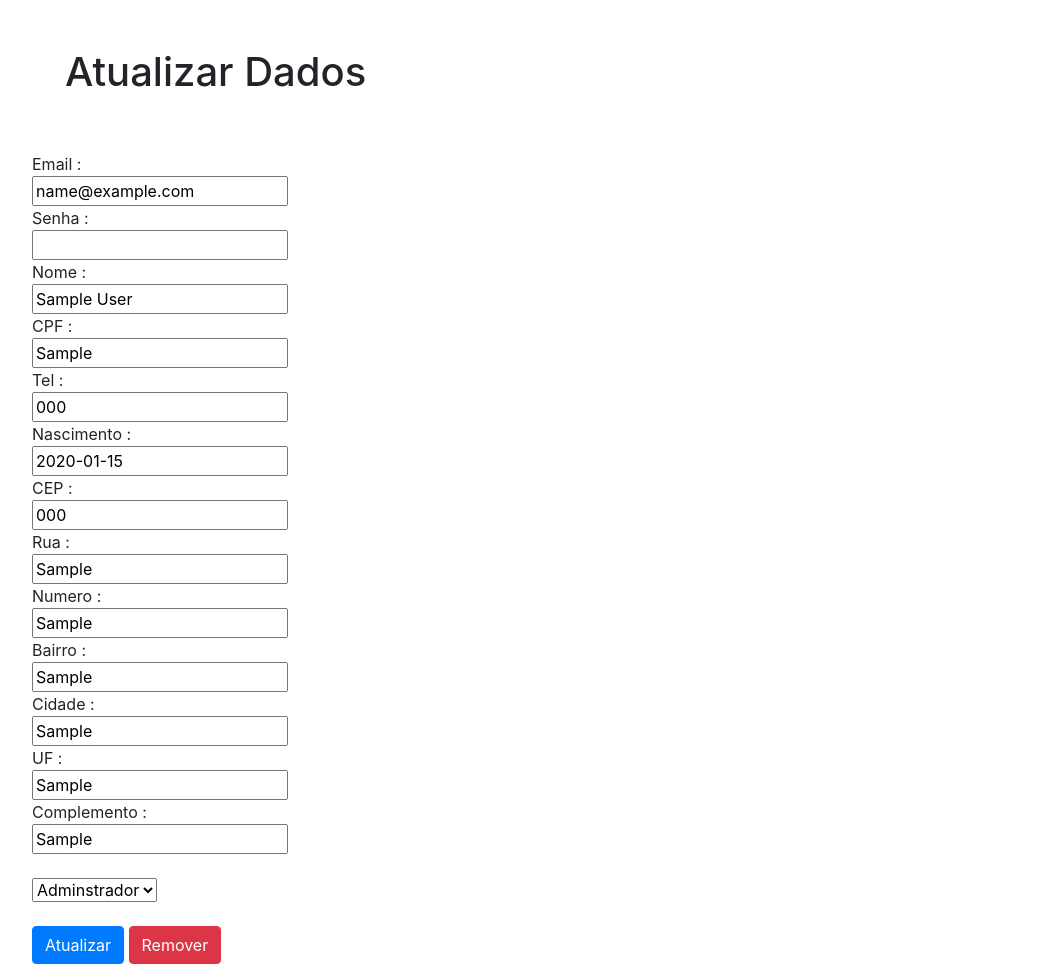
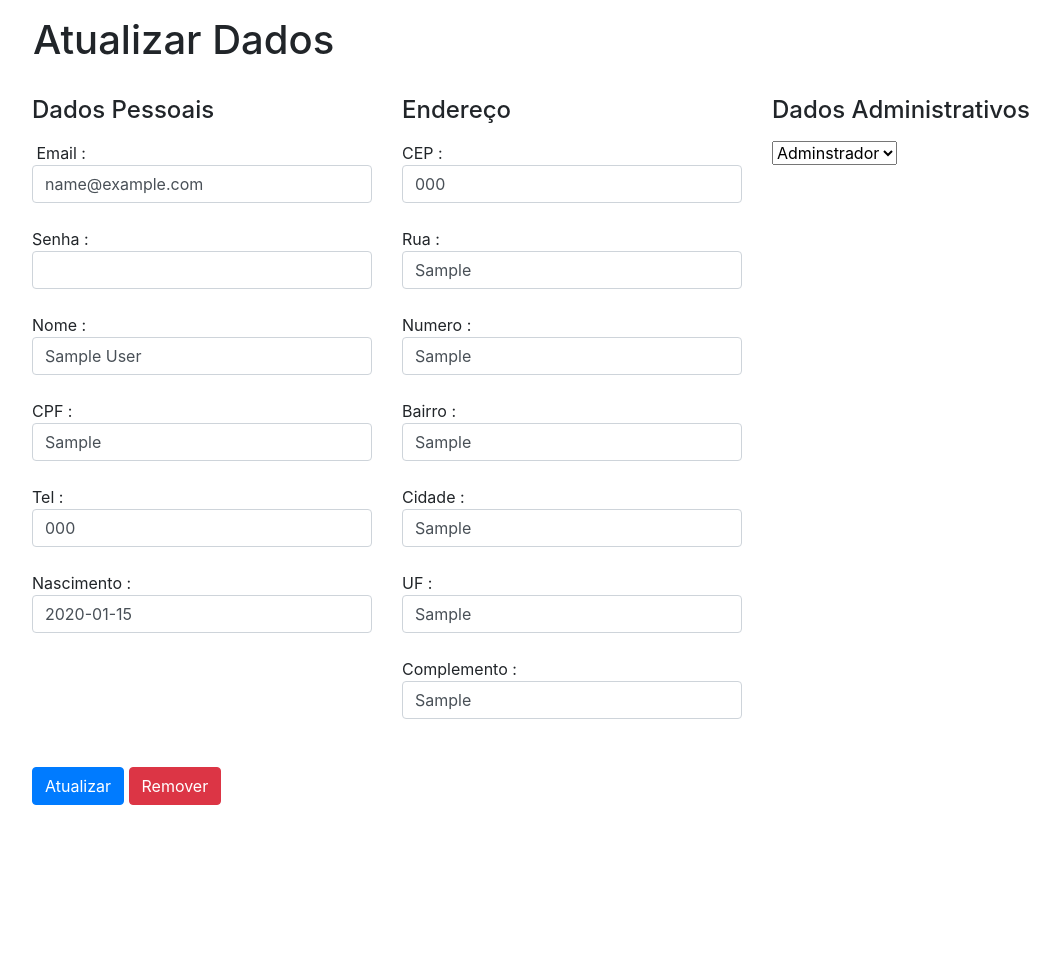
Before and after one commit to enryson/HospitalSystem, a PHP site: page /AccountDetailsView.php?id=1 in a window 1280 px wide. Shown: the part 56-1020 px from the top of the page, without its empty margins (68-1128 px from the left). After the commit the page ends 861 px from the top, so only its background shows below. Run offline with PHP 8.4, Linux system fonts and the light colour scheme; the visitor is signed in with stand-in values (Sample User, id 1); data comes from the database, SQL or seed files in the repository; tables that the repository leaves empty hold one stand-in row (values such as "Sample post").

Commit message:
FIX
Fix layout issues

```diff
--- a/Views/AccountDetailsView.php
+++ b/Views/AccountDetailsView.php
@@ -4,9 +4,15 @@ session_start();
 if (isset($_GET['id'])) {
     $accountId = $_GET['id'];
     require_once("../Controllers/AccountController.php");
+
+    if ($_SESSION['accountRole'] == 1) {
         require_once("../Controllers/RoleController.php");
-    AccountUpdate();
+        require_once("../Controllers/DoctorController.php");
+        doctorInsert($accountId);
         roleList();
+    }
+
+    accountUpdate();
 } else {
     header("Location: /Views/Index.php");
 }
@@ -19,69 +25,114 @@ include("Components/Head.php");
 include("Components/Nav.php");
 ?>
 <main role="main" class="container">
-    <div class="containter p-5">
+    <div class="containter p-3">
         <h1>Atualizar Dados</h1>
     </div>
     <div class="container">
+        <div class="pt-2 text-left">
             <form method="post">
+                <div class="row">
                     <?php while ($rowAccount = mysqli_fetch_array($rsAccount)) { ?>
-                Email :<br>
-                <input id="email" type="text" name="email" pattern="[a-z0-9._%+-]+@[a-z0-9.-]+\.[a-z]{2,4}$" value="<?php echo $rowAccount['accountEmail'] ?>" />
+                        <div class="col-md-4">
+                            <h4 class="mb-3">Dados Pessoais</h4>
+
+                            <label for="Email :"></label> Email :<br>
+                            <input class="form-control" id="email" type="text" name="email" pattern="[a-z0-9._%+-]+@[a-z0-9.-]+\.[a-z]{2,4}$" value="<?php echo $rowAccount['accountEmail'] ?>" />
                             <br>
                             Senha :<br>
-                <input id="password" type="password" name="password" />
+                            <input class="form-control" id="password" type="password" name="password" />
                             <br>
                             Nome :<br>
-                <input id="nome" type="text" name="nome" value="<?php echo $rowAccount['accountNome'] ?>" />
+                            <input class="form-control" id="nome" type="text" name="nome" value="<?php echo $rowAccount['accountNome'] ?>" />
                             <br>
                             CPF :<br>
-                <input id="cpf" type="text" name="cpf" value="<?php echo $rowAccount['accountCPF'] ?>" />
+                            <input class="form-control" id="cpf" type="text" name="cpf" value="<?php echo $rowAccount['accountCPF'] ?>" />
                             <br>
                             Tel :<br>
-                <input id="tel" type="text" name="tel" value="<?php echo $rowAccount['accountTel'] ?>" />
+                            <input class="form-control" id="tel" type="text" name="tel" value="<?php echo $rowAccount['accountTel'] ?>" />
                             <br>
                             Nascimento :<br>
-                <input id="data" type="text" name="data" value="<?php echo $rowAccount['accountDate'] ?>" />
+                            <input class="form-control" id="data" type="text" name="data" value="<?php echo $rowAccount['accountDate'] ?>" />
                             <br>
+                        </div>
+                        <div class="col-md-4">
+                            <h4 class="mb-3">Endereço</h4>
                             CEP :<br>
-                <input id="cep" type="text" name="cep" onblur="pesquisacep(this.value);" value="<?php echo $rowAccount['accountCEP'] ?>" />
+                            <input class="form-control" id="cep" type="text" name="cep" onblur="pesquisacep(this.value);" value="<?php echo $rowAccount['accountCEP'] ?>" />
                             <br>
                             Rua :<br>
-                <input id="rua" type="text" name="rua" value="<?php echo $rowAccount['accountRua'] ?>" />
+                            <input class="form-control" id="rua" type="text" name="rua" value="<?php echo $rowAccount['accountRua'] ?>" />
                             <br>
                             Numero :<br>
-                <input id="numero" type="text" name="numero" value="<?php echo $rowAccount['accountNumero'] ?>" />
+                            <input class="form-control" id="numero" type="text" name="numero" value="<?php echo $rowAccount['accountNumero'] ?>" />
                             <br>
                             Bairro :<br>
-                <input id="bairro" type="text" name="bairro" value="<?php echo $rowAccount['accountBairro'] ?>" />
+                            <input class="form-control" id="bairro" type="text" name="bairro" value="<?php echo $rowAccount['accountBairro'] ?>" />
                             <br>
                             Cidade :<br>
-                <input id="cidade" type="text" name="cidade" value="<?php echo $rowAccount['accountCidade'] ?>" />
+                            <input class="form-control" id="cidade" type="text" name="cidade" value="<?php echo $rowAccount['accountCidade'] ?>" />
                             <br>
                             UF :<br>
-                <input id="uf" type="text" name="uf" value="<?php echo $rowAccount['accountUF'] ?>" />
+                            <input class="form-control" id="uf" type="text" name="uf" value="<?php echo $rowAccount['accountUF'] ?>" />
                             <br>
                             Complemento :<br>
-                <input id="complemento" type="text" name="complemento" value="<?php echo $rowAccount['accountComplemento'] ?>" />
+                            <input class="form-control" id="complemento" type="text" name="complemento" value="<?php echo $rowAccount['accountComplemento'] ?>" />
                             <br>
                             <br>
-                <!--
-                <select name="select">
-                    <option value="1">Admin</option>
-                    <option value="2" selected>Atendimento</option>
-                    <option value="3">Medico</option>
-                    <option value="4">Usuario</option>
-                </select>-->
+                            <?php
+                            //-------- Check Account Role -----///
+                            if ($_SESSION['accountRole'] == 1) {
+
+                                echo '</div>
+
+                                <div class="col-md-4">
+                                <h4 class="mb-3" >Dados Administrativos</h4>
+                                ';
+
+                                //-------- Account Role -----///
+                                echo '<select id="accountRole" name="accountRole">';
+                                while ($rowRole = mysqli_fetch_array($rsRole)) {
+                                    echo '<option ' . ($rowAccount['accountRole'] == $rowRole['accountRole'] ? " selected" : "") . ' value="' . $rowRole['accountRole'] . '">' . $rowRole['roleName'] . '</option>';
+                                }
+                                echo '</select>';
 
 
-                <?php
-                if ($_SESSION['accountRole'] == 1) {
+                                //-------- Doctor Insert -----///
+                                echo '
+                                <div id="doctor" class="" ' . ($rowAccount['accountRole'] == 3 ? 'style="display: "";' : 'style="display: none;"') . ' >
+                                <br>
+                                CRM :<br>
+                                <input class="form-control" id="doctorCRM" type="text" name="doctorCRM" value="
+                                ';
+                                while ($rowDoctor = mysqli_fetch_array($rsDoctor)) {
+                                    echo $rowDoctor['doctorCRM'];
+                                }
+                                echo '
+                                " />
+                                    <br>
+                                </div>
 
-                    echo '<select id="accountRole" name="accountRole">';
-                    while ($rowRole = mysqli_fetch_array($rsRole)) {
-                        echo '<option '.($rowAccount['accountRole']==$rowRole['accountRole']?" selected" : "").' value="' . $rowRole['accountRole'] . '">'. $rowRole['roleName'] .'</option>';
+                                ';
+
+                                //-------- Doctor Speciality -----///
+                                echo '
+                                <div id="doctor" class="" ' . ($rowAccount['accountRole'] == 3 ? 'style="display: "";' : 'style="display: none;"') . ' >
+                                <br>
+                                CRM :<br>
+                                <input class="form-control" id="doctorCRM" type="text" name="doctorCRM" value="
+                                ';
+                                while ($rowDoctor = mysqli_fetch_array($rsDoctor)) {
+                                    echo $rowDoctor['doctorCRM'];
                                 }
-                    echo '</select>';
+                                echo '
+                                " />
+                                    <br>
+                                </div>
+
+                                ';
+
+
+
                             }
 
                             ?>
@@ -89,10 +140,25 @@ include("Components/Nav.php");
                         <?php } ?>
                         <br>
                         <br>
+                    </div>
+                </div>
+
                 <input class="btn btn-primary" id="update" type="submit" name="update" value="Atualizar">
-            <input class="btn btn-danger" id="delete" type="submit" name="update" value="Remover">
+                <input class="btn btn-danger" id="delete" type="submit" name="delete" value="Remover">
             </form>
         </div>
+    </div>
 </main>
+<?php include("Components/Scripts.php"); ?>
+<script type="text/javascript">
+    (function() {
+        $('#accountRole').change(function() {
+            if ($(this).val() == 3) {
+                $("#doctor").fadeToggle();
+            } else {
+                $("#doctor").fadeOut();
+            }
+        });
+    })();
+</script>
 <script src="JS/ViaCEP.js"></script>
-<?php include("Components/Scripts.php"); ?>
--- a/Views/Components/Nav.php
+++ b/Views/Components/Nav.php
@@ -26,7 +26,7 @@
                     </button>
                     <div class="dropdown-menu">
                     ' . ($_SESSION['accountRole'] == 1 ? '<a class="dropdown-item" href="/Views/AdminAccountDetailsView.php">Admin</a>' : "") . '
-                    ' . ($_SESSION['accountRole'] == 1 & 2 ? '<a class="dropdown-item" href="/Views/AdminAccountDetailsView.php">Admin</a>' : "") . '
+                    ' . ($_SESSION['accountRole'] == 1 ? '<a class="dropdown-item" href="/Views/SpecialtyRegister.php">Cadastro Especialidade</a>' : "") . '
                         <a class="dropdown-item" href="/Views/AccountDetailsView.php?id=' . $_SESSION['accountId'] . '">Meus Dados</a>
                         <div class="dropdown-divider"></div>
                         <a class="dropdown-item" href="/Controllers/LogoutController.php">Sair</a>
--- a/Views/Components/Scripts.php
+++ b/Views/Components/Scripts.php
@@ -1,6 +1,6 @@
 
 </body>
-<script src="https://code.jquery.com/jquery-3.3.1.slim.min.js" integrity="sha384-q8i/X+965DzO0rT7abK41JStQIAqVgRVzpbzo5smXKp4YfRvH+8abtTE1Pi6jizo" crossorigin="anonymous"></script>
+<script src="https://code.jquery.com/jquery-3.4.1.min.js"  crossorigin="anonymous"></script>
 <script src="https://cdnjs.cloudflare.com/ajax/libs/popper.js/1.14.7/umd/popper.min.js" integrity="sha384-UO2eT0CpHqdSJQ6hJty5KVphtPhzWj9WO1clHTMGa3JDZwrnQq4sF86dIHNDz0W1" crossorigin="anonymous"></script>
 <script src="https://stackpath.bootstrapcdn.com/bootstrap/4.3.1/js/bootstrap.min.js" integrity="sha384-JjSmVgyd0p3pXB1rRibZUAYoIIy6OrQ6VrjIEaFf/nJGzIxFDsf4x0xIM+B07jRM" crossorigin="anonymous"></script>
 
```
Also changed, not shown: Views/AccountRegisterView.php (+23 -14 lines). Lines whose indentation alone changed are shown as unchanged.
